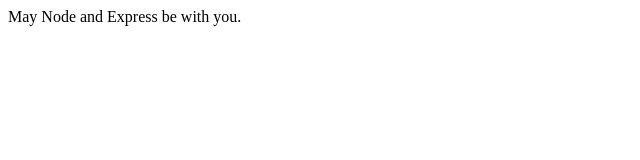
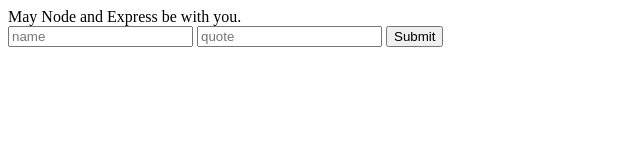
Before and after one commit to JulianMeinhardt/my-first-mern-app, a website: page index.html in a window 1280 px wide. Shown: the whole page, without its empty margins (0-640 px from the left). Drawn offline with Linux system fonts and the light colour scheme.

Commit message:
add mongodb, bodyparser and handle  first post

```diff
--- a/index.html
+++ b/index.html
@@ -6,5 +6,11 @@
 </head>
 <body>
   May Node and Express be with you.
+
+<form action="/quotes" method="POST">
+  <input type="text" placeholder="name" name="name">
+  <input type="text" placeholder="quote" name="quote">
+  <button type="submit">Submit</button>
+</form>
 </body>
 </html>
--- a/package.json
+++ b/package.json
@@ -18,8 +18,10 @@
   },
   "homepage": "https://github.com/JulianMeinhardt/my-first-mern-app#readme",
   "dependencies": {
+    "body-parser": "^1.17.1",
     "eslint": "^3.19.0",
-    "express": "^4.15.2"
+    "express": "^4.15.2",
+    "mongodb": "^2.2.26"
   },
   "devDependencies": {
     "nodemon": "^1.11.0"
```
Also changed, not shown: server.js (+17 -0 lines).
